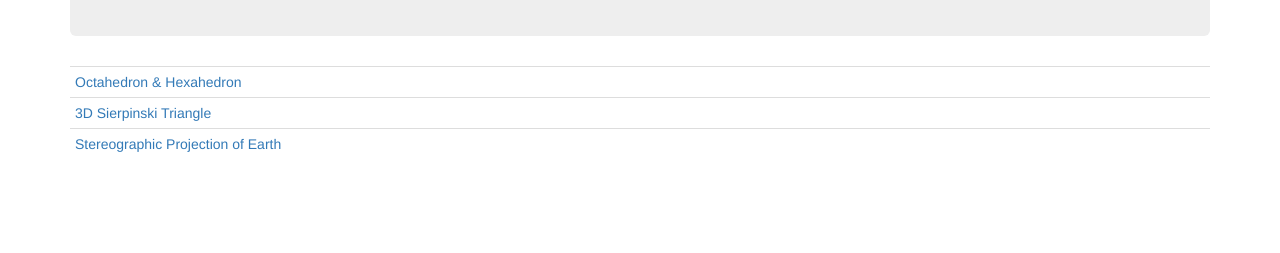
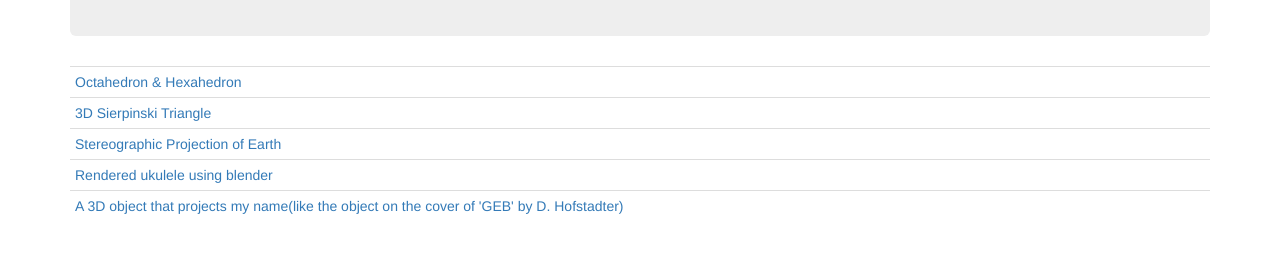
Before and after one commit to QhelDIV/GeometryGallery, a plain HTML site: page index.html in a window 1280 px wide. Shown: the part 159-412 px from the top of the page. Drawn offline with Linux system fonts and the light colour scheme.

Commit message:
update ukulele and 3d name

```diff
--- a/index.html
+++ b/index.html
@@ -18,6 +18,12 @@
         <tr>
             <td><a href="arts/Stereographic_Projection.html">Stereographic Projection of Earth</a></td>
         </tr>
+	<tr>
+		<td><a href="images/ukuleleHD.png">Rendered ukulele using blender</a></td>
+	</tr>
+	<tr>
+		<td><a href="images/logo_20170607.png">A 3D object that projects my name(like the object on the cover of 'GEB' by D. Hofstadter)</td>
+	</tr>
     </table>
 </div>
 </body>
```
Also changed, not shown: 4 other files.
